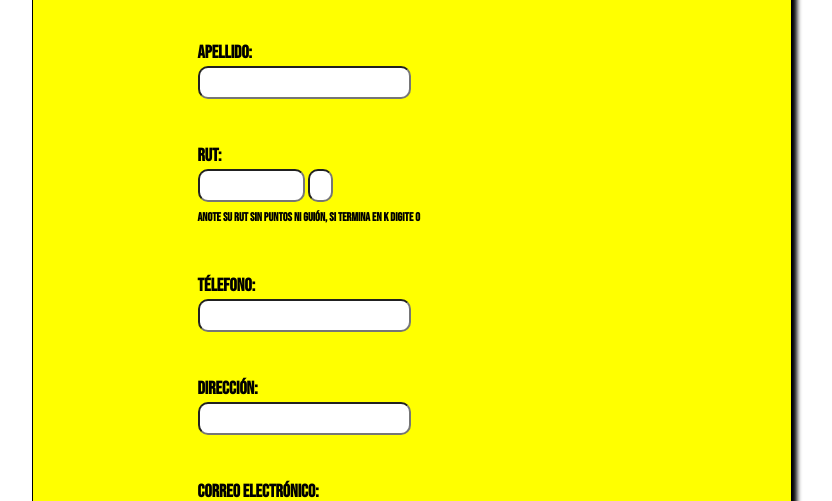
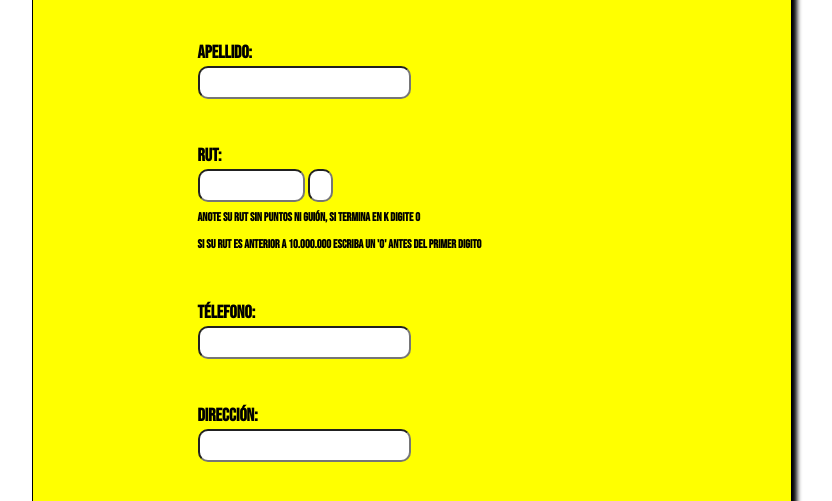
Before and after one commit to law153/Ivans-perfeccionado, a Django app: template core/templates/core/cliente/Editar-perfil.html in a window 1280 px wide. Shown: the part 916-1417 px from the top of the page, without its empty margins (228-1060 px from the left). Run offline with Django 4.2, Linux system fonts and the light colour scheme; the template is opened without the code that fills it, so the values that code supplies are empty; some libraries are stand-ins or nearby versions.

Commit message:
pequeños fixeos

```diff
--- a/Ivans_perfeccionado/settings.py
+++ b/Ivans_perfeccionado/settings.py
@@ -82,7 +82,7 @@ WSGI_APPLICATION = 'Ivans_perfeccionado.wsgi.application'
 DATABASES = {
     'default': {
         'ENGINE': 'django.db.backends.oracle',
-        'NAME': '127.0.0.1/orcl', #Para la inmensa mayoria 127.0.0.1, para Abel 192.168.1.143
+        'NAME': '192.168.1.143/orcl', #Para la inmensa mayoria 127.0.0.1, para Abel 192.168.1.143
         'USER': 'ivan1',
         'PASSWORD': 'ivan1',
         'TEST':{
--- a/core/templates/core/administrador/Editar-perfil-adm.html
+++ b/core/templates/core/administrador/Editar-perfil-adm.html
@@ -52,7 +52,8 @@
                             <label>Rut:</label><br>
                             <input type="text" value="{{user.rut}}" style="width: 25%;" id="rut" name="rut">
                             <input style="width: 6%;" type="text" value="{{user.dvrut}}" id="dvrut" name="dvrut"><br>
-                            <label for="aclaracion" style="font-size: 12px;">Anote su rut sin puntos ni guión, si termina en k digite 0</label>
+                            <label for="aclaracion" style="font-size: 12px;">Anote su rut sin puntos ni guión, si termina en k digite 0</label><br>
+                            <label for="aclaracion" style="font-size: 12px;">Si su rut es anterior a 10.000.000 escriba un '0' antes del primer digito</label>
                             <p id="alerta_rut-ed_perfil" class="alerta"></p>
                         </div>
                         <br>
--- a/core/templates/core/cliente/Editar-perfil.html
+++ b/core/templates/core/cliente/Editar-perfil.html
@@ -53,7 +53,8 @@
                             <label>Rut:</label><br>
                             <input type="text" value="{{user.rut}}" style="width: 25%;" id="rut" name="rut">
                             <input style="width: 6%;" type="text" value="{{user.dvrut}}" id="dvrut" name="dvrut"><br>
-                            <label for="aclaracion" style="font-size: 12px;">Anote su rut sin puntos ni guión, si termina en k digite 0</label>
+                            <label for="aclaracion" style="font-size: 12px;">Anote su rut sin puntos ni guión, si termina en k digite 0</label><br>
+                            <label for="aclaracion" style="font-size: 12px;">Si su rut es anterior a 10.000.000 escriba un '0' antes del primer digito</label>
                             <p id="alerta_rut-ed_perfil" class="alerta"></p>
                         </div>
                         <br>
--- a/core/templates/core/sin-cuenta/registrarse.html
+++ b/core/templates/core/sin-cuenta/registrarse.html
@@ -28,6 +28,7 @@
                             <label for="guion">-</label>
                             <input type="text" id="dvrut" name="dvrut" style="width: 15%;" min="0" max="9">
                             <label for="aclaracion" style="font-size: 12px;">Anote su rut sin puntos ni guión, si termina en k digite 0</label>
+                            <label for="aclaracion" style="font-size: 12px;">Si su rut es anterior a 10.000.000 escriba un '0' antes del primer digito</label>
                             <p id="alerta_rut" class="alerta"></p><br>
                         </div>
 
```
Also changed, not shown: core/templates/core/cliente/carrito.html (+1 -19 lines).
